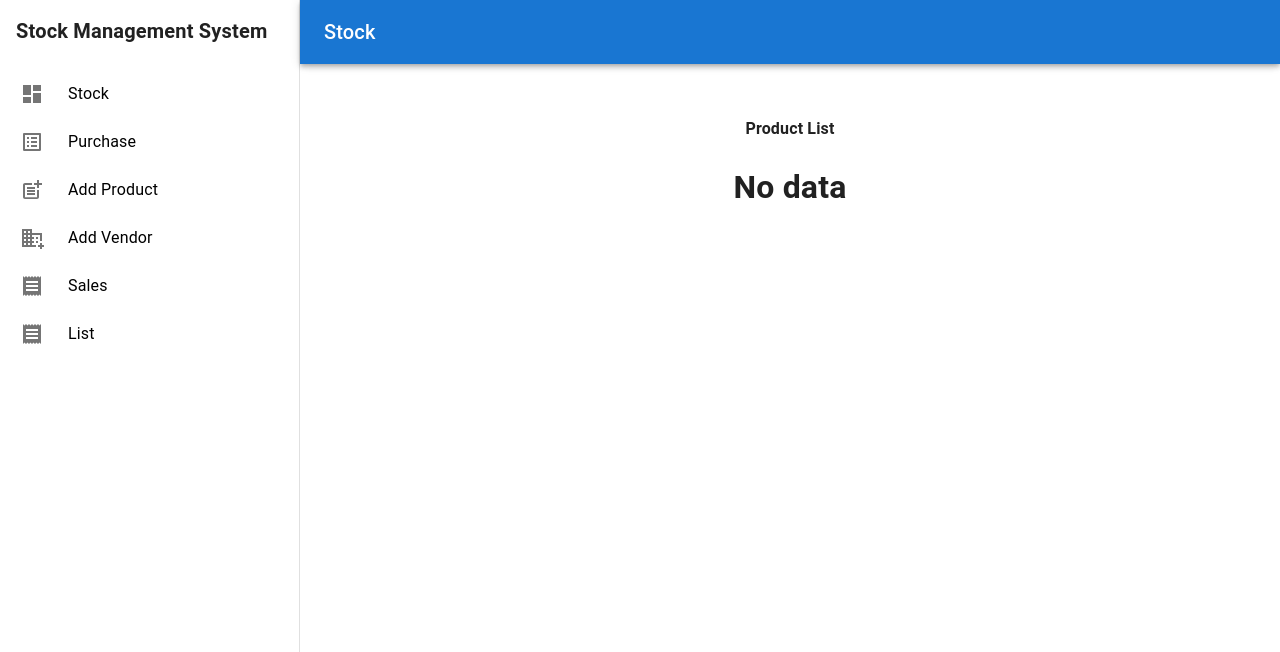
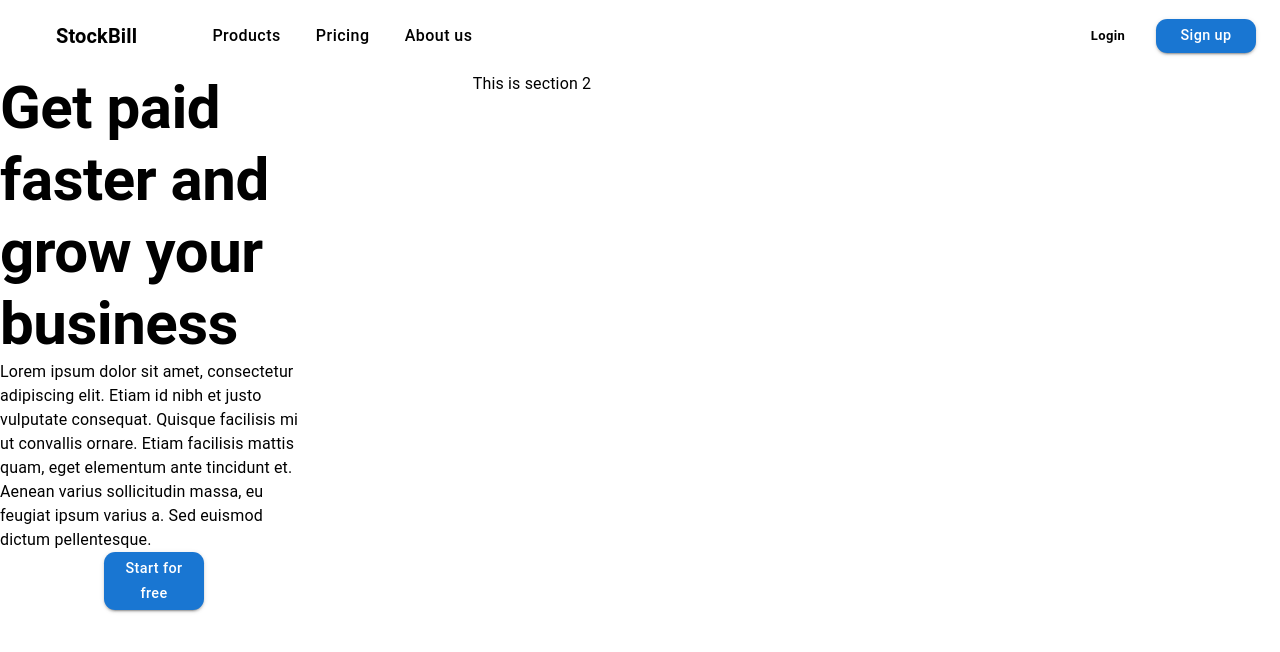
Before and after one commit to NihalP01/stock-billing-management, a React (Create React App) app: page / in a window 1280 px wide. Shown: the top 652 px of the page. Built offline with nearby package versions, Linux system fonts and the light colour scheme.

Commit message:
working on landing page

```diff
--- a/src/App.js
+++ b/src/App.js
@@ -7,14 +7,16 @@ import PurchaseEntryForm from "./components/forms/PurchaseEntryForm";
 import SalesEntryForm from "./components/forms/SalesEntryForm";
 import ProductListing from "./components/sections/ProductListing";
 import DashboardHome from "./pages/DashboardHome";
+import Landing from "./pages/Landing/Landing";
 
 function App() {
   return (
     <div className="App">
       <BrowserRouter>
         <Routes>
+          <Route path="/" element={<Landing />} />
           <Route
-            path="/"
+            path="/stock"
             element={
               <Layout headerName={"Stock"}>
                 <ProductListing />
--- /dev/null
+++ b/src/components/common/Navbar.jsx
@@ -0,0 +1,156 @@
+import * as React from "react";
+import AppBar from "@mui/material/AppBar";
+import Box from "@mui/material/Box";
+import Toolbar from "@mui/material/Toolbar";
+import IconButton from "@mui/material/IconButton";
+import Typography from "@mui/material/Typography";
+import Menu from "@mui/material/Menu";
+import MenuIcon from "@mui/icons-material/Menu";
+import Container from "@mui/material/Container";
+import Button from "@mui/material/Button";
+import MenuItem from "@mui/material/MenuItem";
+import AdbIcon from "@mui/icons-material/Adb";
+import { Controls } from "../controls/Controls";
+
+const pages = ["Products", "Pricing", "About us"];
+
+const Navbar = () => {
+  const [anchorElNav, setAnchorElNav] = React.useState(null);
+  const [anchorElUser, setAnchorElUser] = React.useState(null);
+
+  const handleOpenNavMenu = (event) => {
+    setAnchorElNav(event.currentTarget);
+  };
+  const handleOpenUserMenu = (event) => {
+    setAnchorElUser(event.currentTarget);
+  };
+
+  const handleCloseNavMenu = () => {
+    setAnchorElNav(null);
+  };
+
+  const handleCloseUserMenu = () => {
+    setAnchorElUser(null);
+  };
+
+  return (
+    <AppBar
+      position="static"
+      style={{ background: "transparent", boxShadow: "none" }}
+    >
+      <Container maxWidth="xl">
+        <Toolbar disableGutters>
+          <AdbIcon sx={{ display: { xs: "none", md: "flex" }, mr: 1 }} />
+          <Typography
+            variant="h6"
+            noWrap
+            component="a"
+            href="/"
+            sx={{
+              mr: 2,
+              display: { xs: "none", md: "flex" },
+              fontWeight: 700,
+              color: "black",
+              textDecoration: "none",
+            }}
+          >
+            StockBill
+          </Typography>
+
+          <Box sx={{ flexGrow: 1, display: { xs: "flex", md: "none" } }}>
+            <IconButton
+              size="large"
+              aria-label="account of current user"
+              aria-controls="menu-appbar"
+              aria-haspopup="true"
+              onClick={handleOpenNavMenu}
+              color="black"
+            >
+              <MenuIcon />
+            </IconButton>
+            <Menu
+              id="menu-appbar"
+              anchorEl={anchorElNav}
+              anchorOrigin={{
+                vertical: "bottom",
+                horizontal: "left",
+              }}
+              keepMounted
+              transformOrigin={{
+                vertical: "top",
+                horizontal: "left",
+              }}
+              open={Boolean(anchorElNav)}
+              onClose={handleCloseNavMenu}
+              sx={{
+                display: { xs: "block", md: "none" },
+              }}
+            >
+              {pages.map((page) => (
+                <MenuItem key={page} onClick={handleCloseNavMenu}>
+                  <Typography textAlign="center">{page}</Typography>
+                </MenuItem>
+              ))}
+            </Menu>
+          </Box>
+          <AdbIcon sx={{ display: { xs: "flex", md: "none" }, mr: 1 }} />
+          <Typography
+            variant="h5"
+            noWrap
+            component="a"
+            href=""
+            sx={{
+              mr: 2,
+              display: { xs: "flex", md: "none" },
+              flexGrow: 1,
+              fontWeight: 700,
+              color: "inherit",
+              textDecoration: "none",
+            }}
+          >
+            StockBill
+          </Typography>
+          <Box
+            ml={4}
+            sx={{
+              flexGrow: 1,
+              display: { xs: "none", md: "flex" },
+            }}
+          >
+            {pages.map((page) => (
+              <Button
+                key={page}
+                onClick={handleCloseNavMenu}
+                sx={{
+                  my: 2,
+                  color: "black",
+                  display: "block",
+                  textTransform: "none",
+                  marginLeft: "1.2rem",
+                  fontSize: "1rem",
+                }}
+              >
+                {page}
+              </Button>
+            ))}
+          </Box>
+
+          <Box width={'180px'} sx={{ flexGrow: 0, display: 'flex', justifyContent: 'space-between' }}>
+            <Controls.CustomButton
+              variant="text"
+              style={{
+                fontWeight: "bold",
+                textTransform: "none",
+                color: "black",
+              }}
+              text="Login"
+              color="primary"
+            />
+            <Controls.CustomButton text={"Sign up"} color="primary" />
+          </Box>
+        </Toolbar>
+      </Container>
+    </AppBar>
+  );
+};
+export default Navbar;
--- /dev/null
+++ b/src/components/sections/Homepage.jsx
@@ -0,0 +1,33 @@
+import { Grid, Typography } from "@mui/material";
+import { Box } from "@mui/system";
+import React from "react";
+import { Controls } from "../controls/Controls";
+
+const Homepage = () => {
+  return (
+    <Box>
+      <Box width={"100%"}>
+        <Grid container spacing={2}>
+          <Grid item xs={3}>
+            <Typography textAlign={"left"} fontWeight="bold" variant="h2">
+              Get paid faster and grow your business
+            </Typography>
+            <Typography textAlign={"left"}>
+              Lorem ipsum dolor sit amet, consectetur adipiscing elit. Etiam id
+              nibh et justo vulputate consequat. Quisque facilisis mi ut
+              convallis ornare. Etiam facilisis mattis quam, eget elementum ante
+              tincidunt et. Aenean varius sollicitudin massa, eu feugiat ipsum
+              varius a. Sed euismod dictum pellentesque.
+            </Typography>
+            <Controls.CustomButton text={"Start for free"} />
+          </Grid>
+          <Grid item xs={4}>
+            <Typography>This is section 2</Typography>
+          </Grid>
+        </Grid>
+      </Box>
+    </Box>
+  );
+};
+
+export default Homepage;
--- a/src/data/menuItems.js
+++ b/src/data/menuItems.js
@@ -8,7 +8,7 @@ export const menuItems = [
   {
     id: 0,
     title: "Stock",
-    link: "/",
+    link: "/stock",
     icon: Dashboard,
   },
   {
--- /dev/null
+++ b/src/pages/Landing/Landing.jsx
@@ -0,0 +1,14 @@
+import React from "react";
+import Navbar from "../../components/common/Navbar";
+import Homepage from "../../components/sections/Homepage";
+
+const Landing = () => {
+  return (
+    <>
+      <Navbar />
+      <Homepage />
+    </>
+  );
+};
+
+export default Landing;
```
Also changed, not shown: src/components/sections/ProductListing.jsx (+0 -7 lines).
